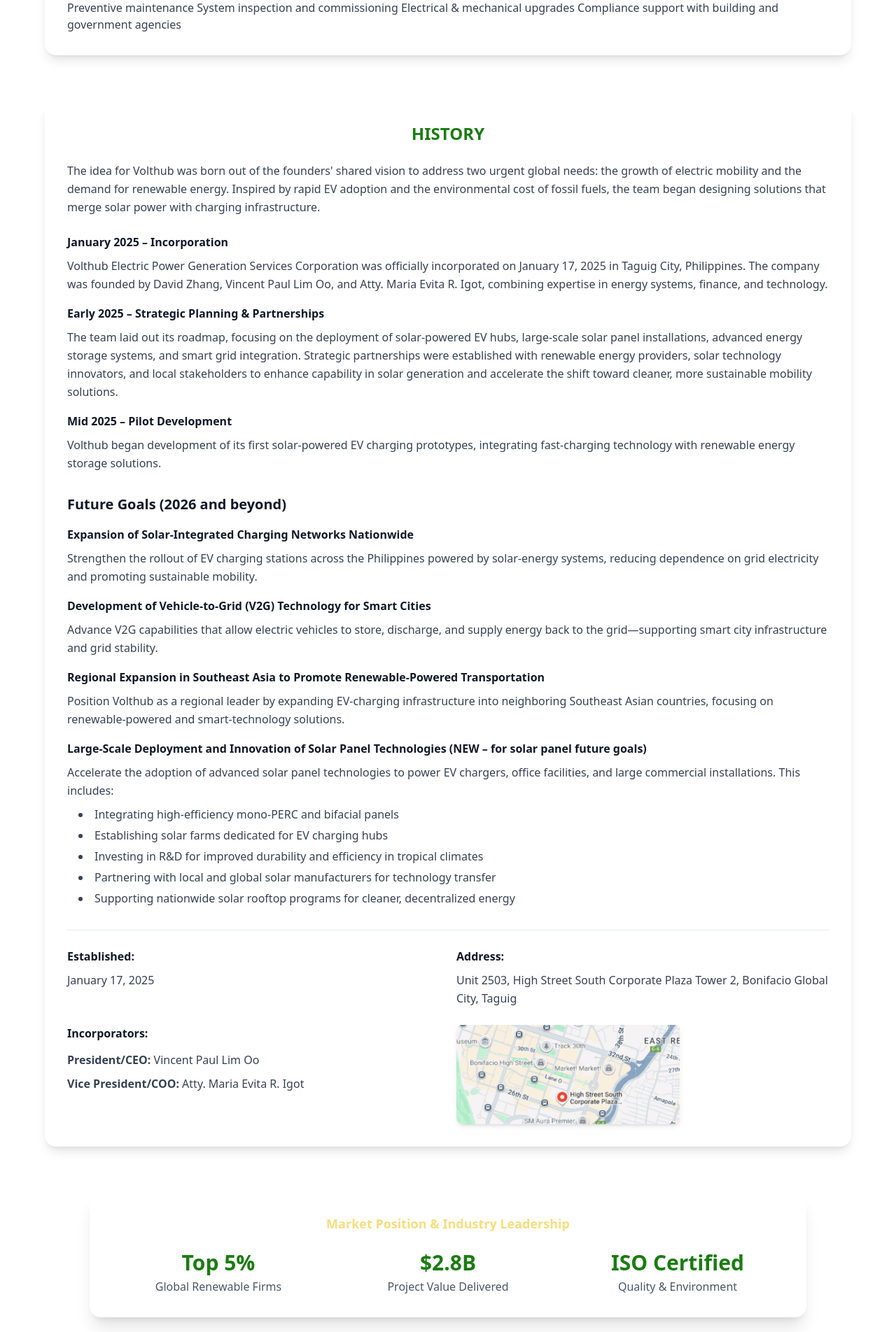
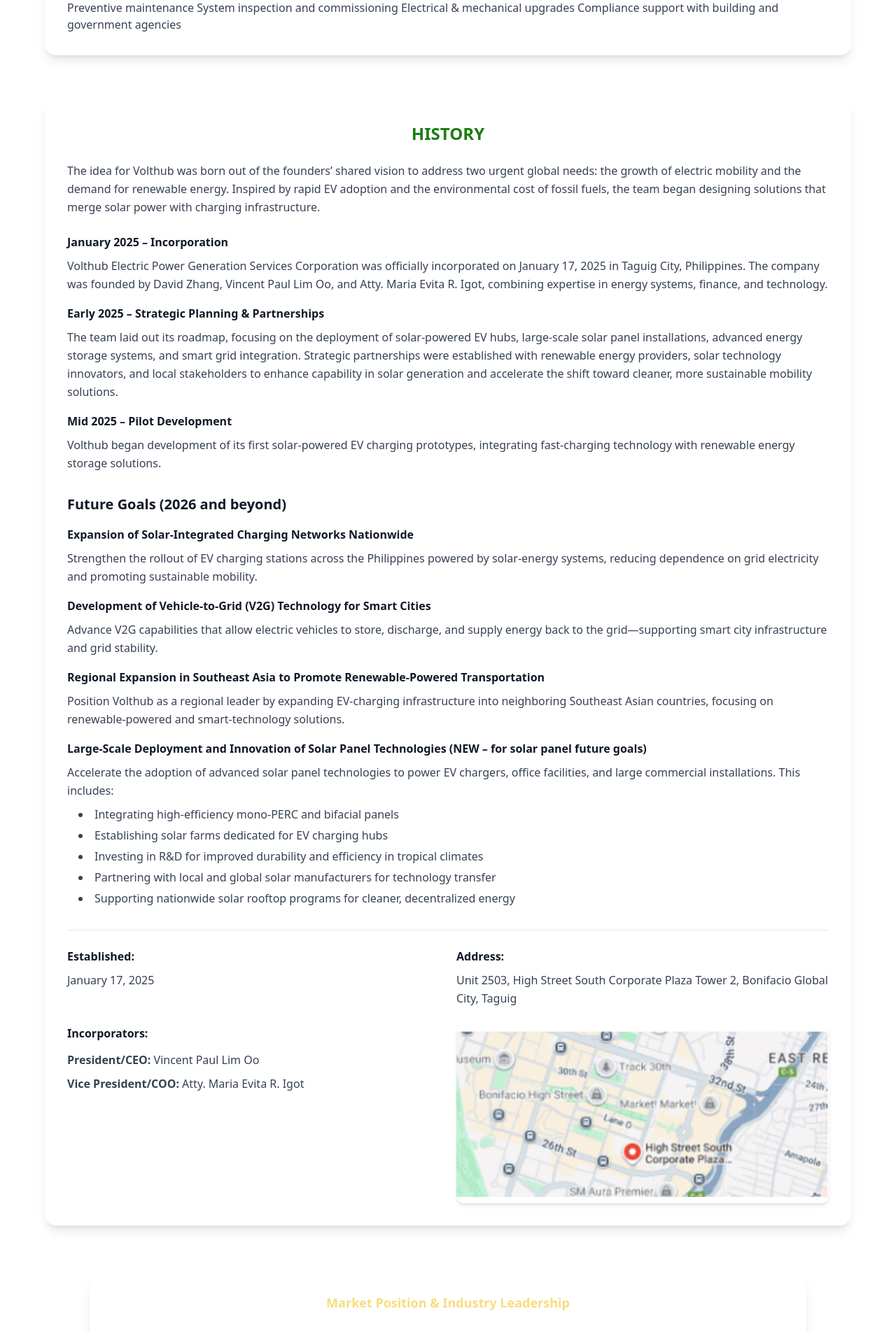
Before and after one commit to qaez0/Volthub, a Next.js app: page /about in a window 1280 px wide. Shown: the part 1959-3863 px from the top of the page at 70% size. Built offline with nearby package versions, Linux system fonts and the light colour scheme.

Commit message:
build error - used next image instead of html img

```diff
--- a/src/app/about/page.tsx
+++ b/src/app/about/page.tsx
@@ -1,5 +1,6 @@
 import LayoutContainer from "@/components/layout/LayoutContainer";
 import SectionHeading from "@/components/marketing/SectionHeading";
+import Image from "next/image";
 import {
   RiLightbulbLine,
   RiShieldCheckLine,
@@ -263,7 +264,7 @@
 
             <div className="space-y-6 text-gray-700 leading-relaxed">
               <p>
-                The idea for Volthub was born out of the founders' shared vision to address two urgent global needs: the growth of electric mobility and the demand for renewable energy. Inspired by rapid EV adoption and the environmental cost of fossil fuels, the team began designing solutions that merge solar power with charging infrastructure.
+                The idea for Volthub was born out of the founders&rsquo; shared vision to address two urgent global needs: the growth of electric mobility and the demand for renewable energy. Inspired by rapid EV adoption and the environmental cost of fossil fuels, the team began designing solutions that merge solar power with charging infrastructure.
               </p>
 
               <div className="space-y-4">
@@ -349,12 +350,14 @@
                       <p><span className="font-semibold">Vice President/COO:</span> Atty. Maria Evita R. Igot</p>
                     </div>
                   </div>
-                  <div>
-                    <img
+                  <div className="relative w-full h-64">
+                    <Image
                       src="/volthub_map.png"
                       alt="Volthub Location Map"
-                      className="max-w-full h-auto rounded-lg shadow-md"
-                      style={{ width: 'auto', height: 'auto' }}
+                      fill
+                      className="object-contain rounded-lg shadow-md"
+                      sizes="(max-width: 768px) 100vw, 50vw"
+                      priority
                     />
                   </div>
                 </div>
```
